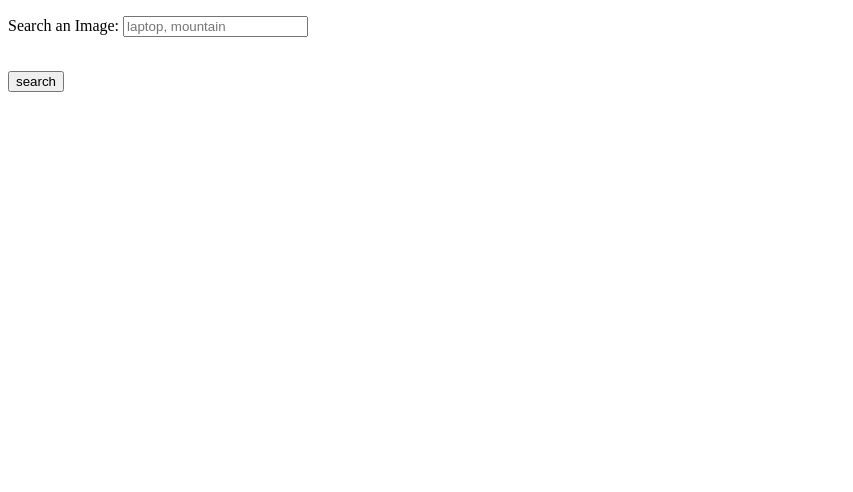
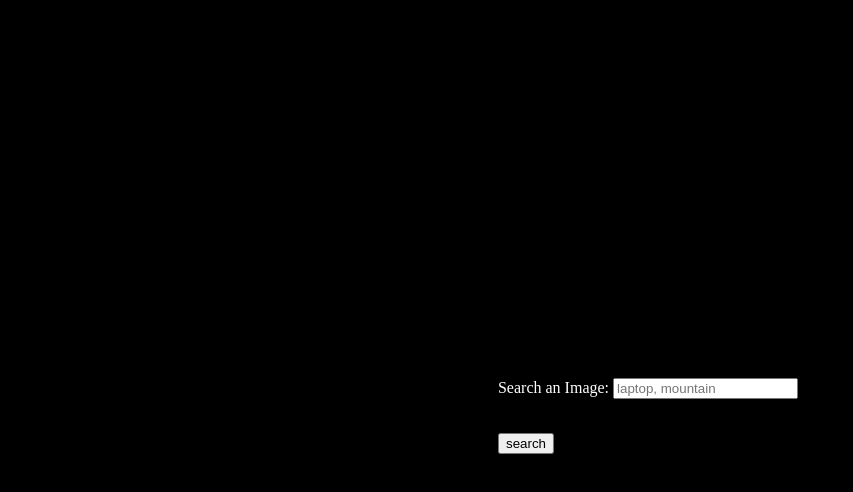
Before and after one commit to rmfirth/angularProject, a plain HTML site: page index.html in a window 1280 px wide. Shown: the whole page, without its empty margins (0-853 px from the left). Drawn offline with nearby package versions, Linux system fonts and the light colour scheme.

Commit message:
index.html

```diff
--- a/index.html
+++ b/index.html
@@ -1,18 +1,21 @@
 <!DOCTYPE html>
 <html>
+<head>
+  <link rel="stylesheet" type="text/css" href="theme.css">
+</head>
 <body>
 <script src="https://ajax.googleapis.com/ajax/libs/angularjs/1.6.4/angular.min.js"></script>
 
-<div ng-app="myApp" ng-controller="myCtrl" ng-init="myCol='lightblue'">
+<div ng-app="myApp" ng-controller="myCtrl" ng-init="myCol='lightblue'" class="input">
 
-    <p id = "text">Search an Image: <input type="text" id= "textbox" name="searchBox" ng-model="image" placeholder="laptop, mountain" required></p><br>
-    <button id= "button"  ng-click="searchVideo()" ng-init="" id="search-button">search</button>
+    <p>Search an Image: <input type="text" name="searchBox" ng-model="image" placeholder="laptop, mountain" required></p><br>
+    <button ng-click="searchVideo()" ng-init="" id="search-button">search</button>
+</div>
     <div id="search-container">
 
 
 
     </div>
-</div>
 
 <script>
 
@@ -25,4 +28,9 @@
 <script src="https://ajax.googleapis.com/ajax/libs/jquery/1.8.2/jquery.min.js"></script>
 <script src="main.js"></script>
 </body>
+<body>
+<audio controls autoplay loop hidden>
+  <source src="waves.mp3" type="audio/mpeg" hidden="true">
+</audio>
+</body>
 </html>
--- /dev/null
+++ b/theme.css
@@ -0,0 +1,11 @@
+
+body
+{
+	background-color: black;
+	color: white;
+	position: fixed;
+  top: 50%;
+  left: 50%;
+  /* bring your own prefixes */
+  transform: translate(-50%, -50%);
+}
```
Also changed, not shown: 1 other file.
